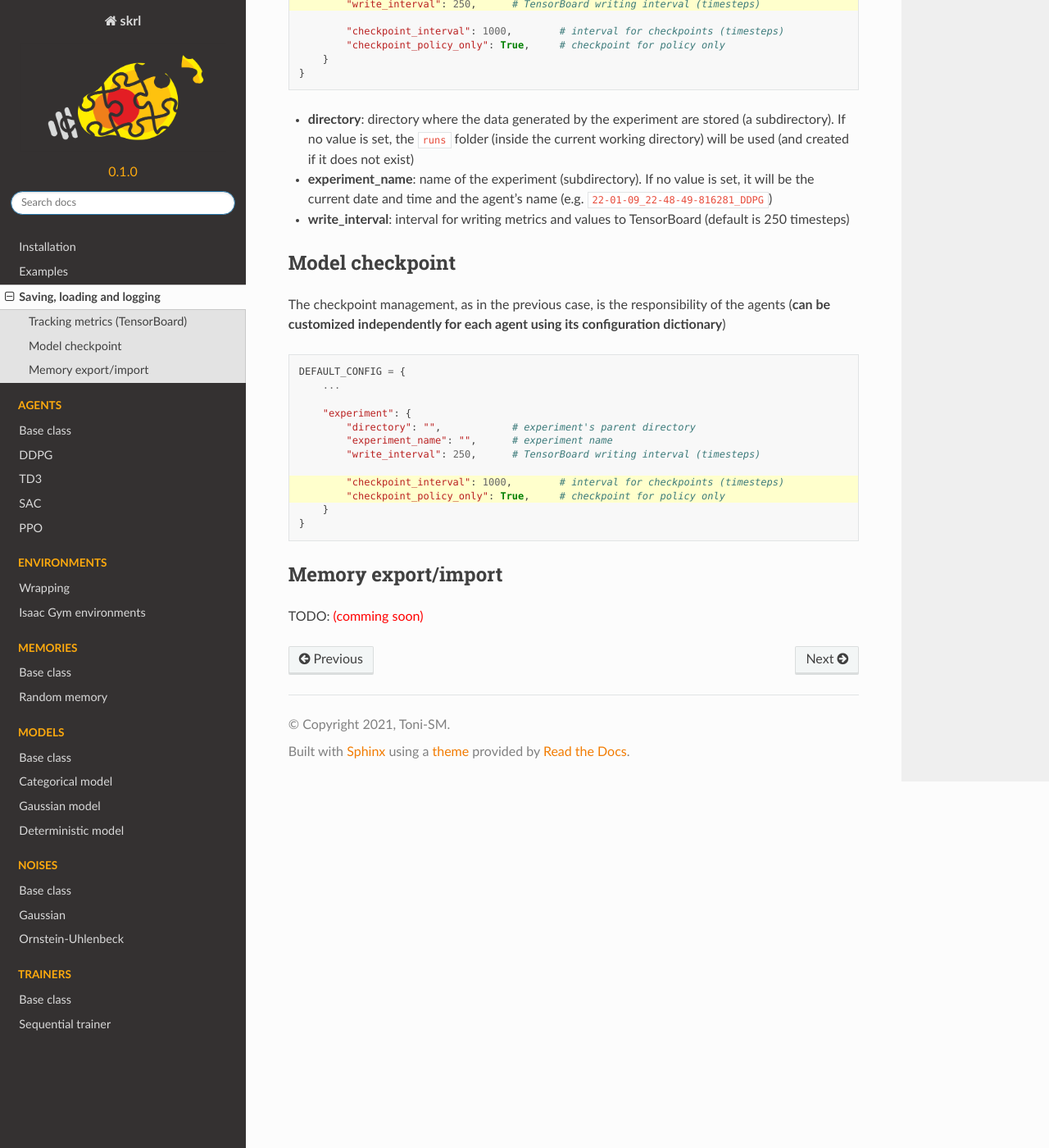
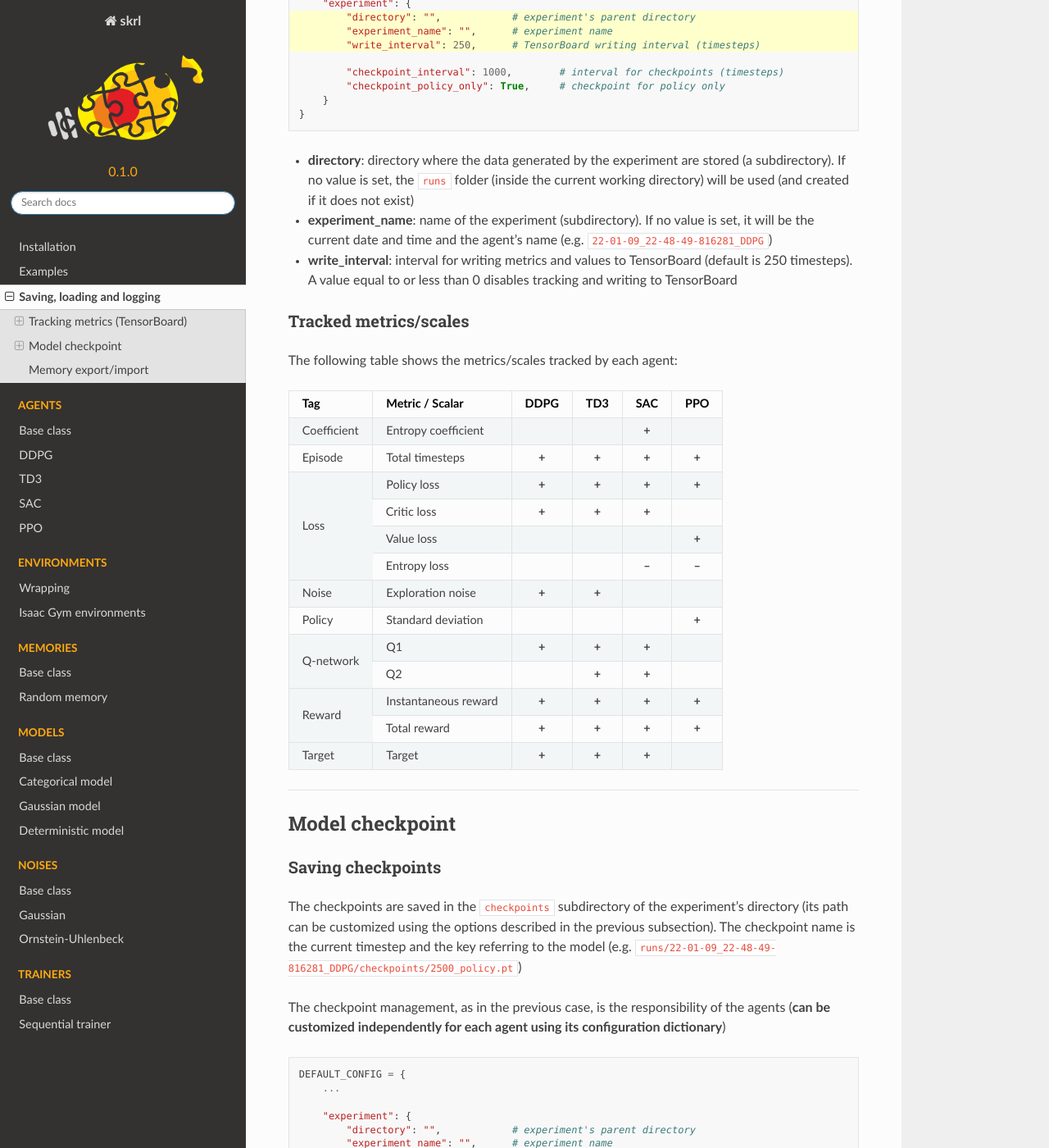
Before and after one commit to Toni-SM/skrl, a Sphinx documentation site: the page built from docs/source/intro/data.rst, in a window 1280 px wide and 1400 px high, scrolled down 478 px. Shown: the whole window at 82% size. Built offline with Sphinx 7.4.7 and the Read the Docs theme 2.0.0, drawn with Linux system fonts in a browser that asks for light colours; pages that are not in the unit, such as notebooks, are missing from menus; some of the changed text lies outside the part shown.

Commit message:
Add TensorBoard's tags and metrics/scalars in docs

```diff
--- a/docs/source/intro/data.rst
+++ b/docs/source/intro/data.rst
@@ -28,10 +31,53 @@ Each agent offers the following parameters under the :literal:`"experiment"` key
 
 * **experiment_name**: name of the experiment (subdirectory). If no value is set, it will be the current date and time and the agent's name (e.g. :literal:`22-01-09_22-48-49-816281_DDPG`)
 
-* **write_interval**: interval for writing metrics and values to TensorBoard (default is 250 timesteps)
+* **write_interval**: interval for writing metrics and values to TensorBoard (default is 250 timesteps). A value equal to or less than 0 disables tracking and writing to TensorBoard
+
+Tracked metrics/scales
+^^^^^^^^^^^^^^^^^^^^^^
+
+The following table shows the metrics/scales tracked by each agent:
+
++-----------+--------------------+------------------+-----------------+-----------------+-----------------+
+|Tag        |Metric / Scalar     |.. centered:: DDPG|.. centered:: TD3|.. centered:: SAC|.. centered:: PPO|
++===========+====================+==================+=================+=================+=================+
+|Coefficient|Entropy coefficient |                  |                 |.. centered:: +  |                 |
++-----------+--------------------+------------------+-----------------+-----------------+-----------------+
+|Episode    |Total timesteps     |.. centered:: +   |.. centered:: +  |.. centered:: +  |.. centered:: +  |
++-----------+--------------------+------------------+-----------------+-----------------+-----------------+
+|Loss       |Policy loss         |.. centered:: +   |.. centered:: +  |.. centered:: +  |.. centered:: +  |
++           +--------------------+------------------+-----------------+-----------------+-----------------+
+|           |Critic loss         |.. centered:: +   |.. centered:: +  |.. centered:: +  |                 |
++           +--------------------+------------------+-----------------+-----------------+-----------------+
+|           |Value loss          |                  |                 |                 |.. centered:: +  |
++           +--------------------+------------------+-----------------+-----------------+-----------------+
+|           |Entropy loss        |                  |                 |.. centered:: -- |.. centered:: -- |
++-----------+--------------------+------------------+-----------------+-----------------+-----------------+
+|Noise      |Exploration noise   |.. centered:: +   |.. centered:: +  |                 |                 |
++-----------+--------------------+------------------+-----------------+-----------------+-----------------+
+|Policy     |Standard deviation  |                  |                 |                 |.. centered:: +  |
++-----------+--------------------+------------------+-----------------+-----------------+-----------------+
+|Q-network  |Q1                  |.. centered:: +   |.. centered:: +  |.. centered:: +  |                 |
++           +--------------------+------------------+-----------------+-----------------+-----------------+
+|           |Q2                  |                  |.. centered:: +  |.. centered:: +  |                 |
++-----------+--------------------+------------------+-----------------+-----------------+-----------------+
+|Reward     |Instantaneous reward|.. centered:: +   |.. centered:: +  |.. centered:: +  |.. centered:: +  |
++           +--------------------+------------------+-----------------+-----------------+-----------------+
+|           |Total reward        |.. centered:: +   |.. centered:: +  |.. centered:: +  |.. centered:: +  |
++-----------+--------------------+------------------+-----------------+-----------------+-----------------+
+|Target     |Target              |.. centered:: +   |.. centered:: +  |.. centered:: +  |                 |
++-----------+--------------------+------------------+-----------------+-----------------+-----------------+
+
+
+----------------
 
 Model checkpoint
 ----------------
+
+Saving checkpoints
+^^^^^^^^^^^^^^^^^^
+
+The checkpoints are saved in the :literal:`checkpoints` subdirectory of the experiment's directory (its path can be customized using the options described in the previous subsection). The checkpoint name is the current timestep and the key referring to the model (e.g. :literal:`runs/22-01-09_22-48-49-816281_DDPG/checkpoints/2500_policy.pt`)
 
 The checkpoint management, as in the previous case, is the responsibility of the agents (**can be customized independently for each agent using its configuration dictionary**)
 
@@ -51,7 +97,19 @@ The checkpoint management, as in the previous case, is the responsibility of the
         }
     }
 
+* **checkpoint_interval**: interval for checkpoints (default is 1000 timesteps). A value equal to or less than 0 disables the checkpoint creation
+
+* **checkpoint_policy_only**: if set to :literal:`True`, only the policy will be saved (default behaviour), otherwise all the agent's models (policy, value function, critic, .etc) will be checkpointed
+
+Loading checkpoints
+^^^^^^^^^^^^^^^^^^^
+
+TODO :red:`(comming soon)`
+
+
+--------------------
+
 Memory export/import
 --------------------
 
-TODO: :red:`(comming soon)`
+TODO :red:`(comming soon)`
```
Also changed, not shown: other parts of docs/source/intro/data.rst (+4 -1 lines).
